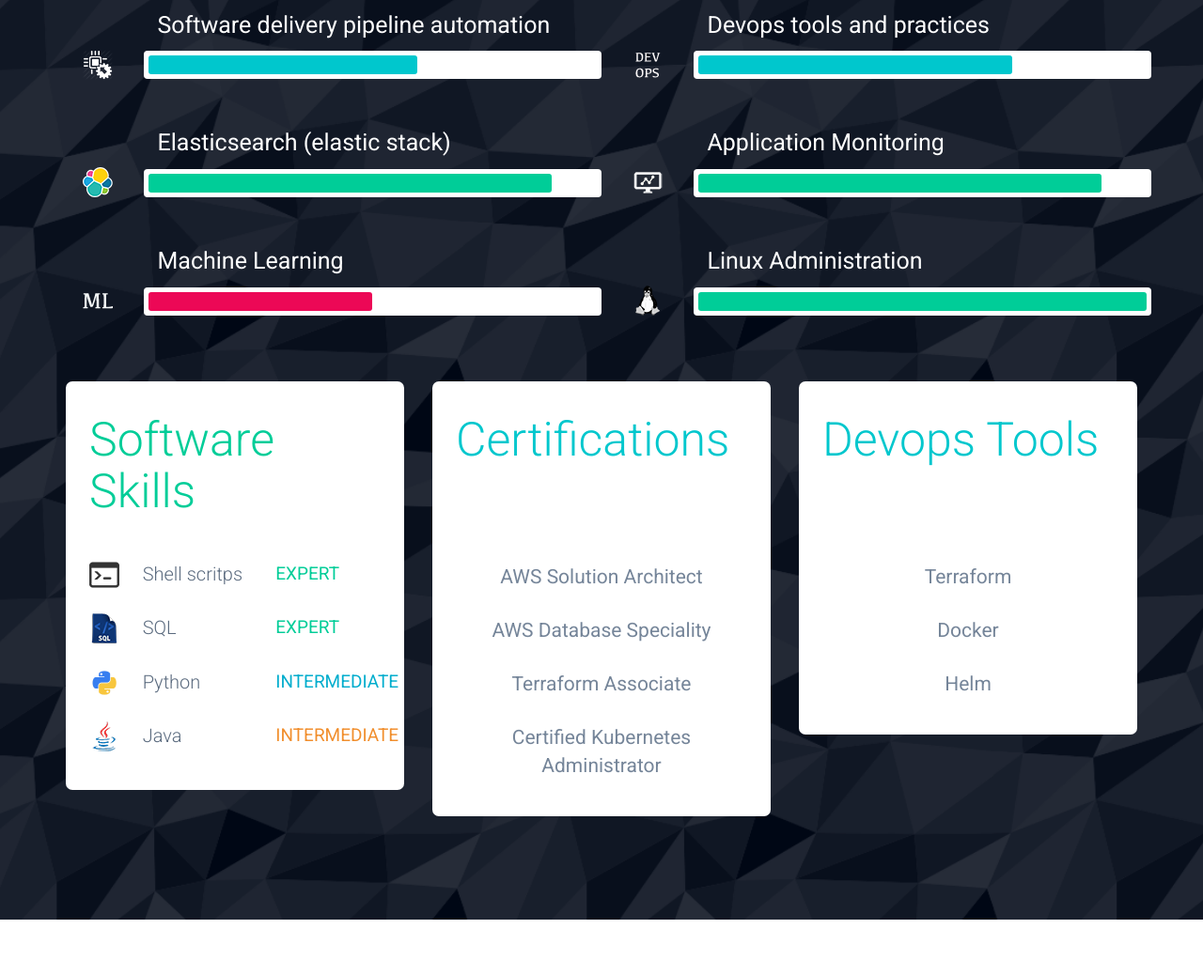
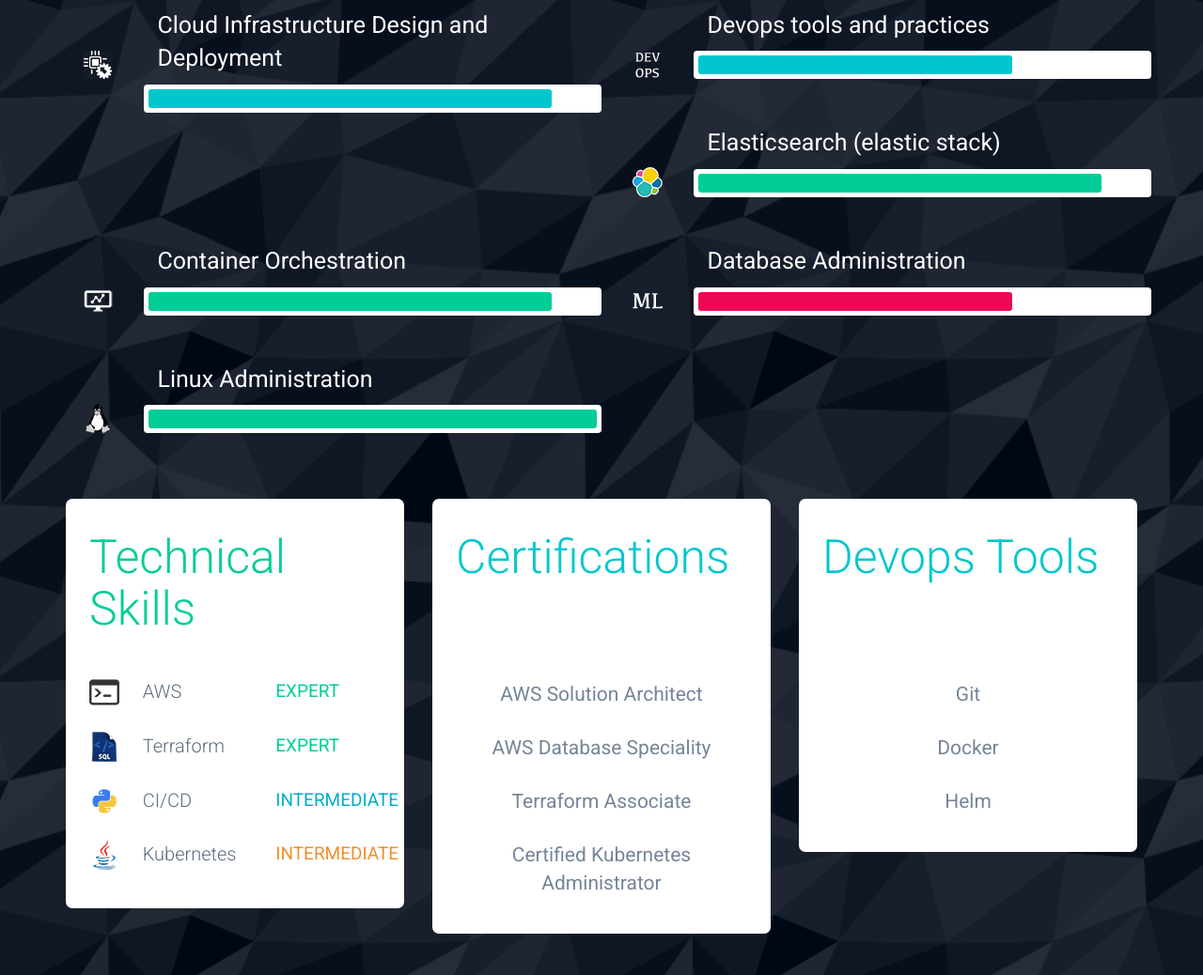
Before and after one commit to Aswanth-R/aswanth, a plain HTML site: page index.html in a window 1280 px wide. Shown: the part 3084-4122 px from the top of the page at 94% size. Drawn offline with nearby package versions, Linux system fonts and the light colour scheme.

Commit message:
Intial version v2

```diff
--- a/index.html
+++ b/index.html
@@ -170,7 +170,7 @@
 							<div class="col-md-4 img-myextra"><img alt="passionate" class="img-myextrame" src="img/passion.png"></div>
 							<div class="col-md-8">
 								<h5 class="text-five">Passion</h5>
-								<p class="text-subfive">I love to deal with every challenge with zest and passion, no exceptions here</p>
+								<p class="text-subfive">I embrace every challenge at work with passion and determination.</p>
 							</div>
 						</div>
 					</div>
@@ -180,7 +180,7 @@
 							<div class="col-md-4 img-myextra"><img alt="quality" class="img-myextrame" src="img/w_quality.png"></div>
 							<div class="col-md-8">
 								<h5 class="text-five">Quality work</h5>
-								<p class="text-subfive">Some people are happy to sit back and watch the world go by, I am not</p>
+								<p class="text-subfive">I prioritize quality over quantity and consistently strive to raise the bar, delivering exceptional work.</p>
 							</div>
 						</div>
 					</div>
@@ -190,7 +190,7 @@
 							<div class="col-md-4 img-myextra"><img alt="focused" class="img-myextrame" src="img/focused.png"></div>
 							<div class="col-md-8">
 								<h5 class="text-five">Focus</h5>
-								<p class="text-subfive">Focus on one important goal, it really does pay off</p>
+								<p class="text-subfive">Focusing on a single important goal truly pays off.</p>
 							</div>
 						</div>
 					</div>
@@ -218,7 +218,7 @@
 			<div class="row">
 				<div class="col-md-12">
 					<h3 class="title-three">More about me, and my life.</h3>
-					<p class="text-three">I was born in India. From there, I got to different places, studying in Coimbatore. After working in Chennai for almost 2 Years , Started my International IT-Career incepted in 2022 to Singapore.</p>
+					<p class="text-three">I was born in India and pursued my studies in Coimbatore. After working in Chennai for nearly two years, I embarked on my international IT career in 2022, starting in Singapore.</p>
 				</div>
 			</div>
 		</div>
@@ -237,9 +237,9 @@
 						<div class="hidden-xs col-sm-2 icon-skill"><img class="img-skill" alt="Forex" src="img/automation.png"/></div>
 						<div class="col-sm-10">
 							<div class="row">
-								<div class="col-sm-12 title-skill">Software delivery pipeline automation</div>
+								<div class="col-sm-12 title-skill">Cloud Infrastructure Design and Deployment</div>
 								<div class="col-sm-12 bar-skill">
-									<div class="this-skill my-blue my-sixty"></div>
+									<div class="this-skill my-blue my-ninety"></div>
 								</div>
 							</div>
 						</div>
@@ -279,7 +279,7 @@
 						<div class="hidden-xs col-sm-2 icon-skill"><img class="img-skill" alt="monitoring" src="img/monitoring.png"/></div>
 						<div class="col-sm-10">
 							<div class="row">
-								<div class="col-sm-12 title-skill">Application Monitoring</div>
+								<div class="col-sm-12 title-skill">Container Orchestration</div>
 								<div class="col-sm-12 bar-skill">
 									<div class="this-skill my-green my-ninety"></div>
 								</div>
@@ -293,9 +293,9 @@
 						<div class="col-sm-2 hidden-xs icon-skill"><img class="img-skill" alt="incident management" src="img/machinelearning.png"/></div>
 						<div class="col-sm-10">
 							<div class="row">
-								<div class="col-sm-12 title-skill">Machine Learning</div>
+								<div class="col-sm-12 title-skill">Database Administration</div>
 								<div class="col-sm-12 bar-skill">
-									<div class="this-skill my-pink my-fifty"></div>
+									<div class="this-skill my-pink my-seventy"></div>
 								</div>
 							</div>
 						</div>
@@ -326,29 +326,29 @@
 				<!-- Col 1 - Software Skills -->
 				<div class="col-md-4">
 					<div class="cont-ab">
-						<h4 class="title-four color-a">Software Skills</h4>
+						<h4 class="title-four color-a">Technical Skills</h4>
 						<!-- Software Abilitie 1 -->
 						<div class="row">
 							<div class="col-xs-2"><img class="img-soft" alt="bash scripting" src="img/bash.png"/></div>
-							<div class="col-xs-5 ability">Shell scritps</div>
+							<div class="col-xs-5 ability">AWS</div>
 							<div class="col-xs-5 expert">EXPERT</div>
 						</div>
 						<!-- Software Abilitie 2 -->
 						<div class="row">
 							<div class="col-xs-2"><img class="img-soft" alt="python" src="img/sql.png"/></div>
-							<div class="col-xs-5 ability">SQL</div>
+							<div class="col-xs-5 ability">Terraform</div>
 							<div class="col-xs-5 expert">EXPERT</div>
 						</div>
 						<!-- Software Abilitie 3 -->
 						<div class="row">
 							<div class="col-xs-2"><img class="img-soft" alt="Office" src="img/python.png"/></div>
-							<div class="col-xs-5 ability">Python</div>
+							<div class="col-xs-5 ability">CI/CD</div>
 							<div class="col-xs-5 advanced">INTERMEDIATE</div>
 						</div>
 						<!-- Software Abilitie 4 -->
 						<div class="row">
 							<div class="col-xs-2"><img class="img-soft" alt="java" src="img/java.png"/></div>
-							<div class="col-xs-5 ability">Java</div>
+							<div class="col-xs-5 ability">Kubernetes</div>
 							<div class="col-xs-5 intermediate">INTERMEDIATE</div>
 						</div>
 					</div>
@@ -419,7 +419,7 @@
 						<h4 class="title-four color-b">Devops Tools<br><br></h4>
 						<!-- Awesome Abilities -->
 						<div class="row">
-							<div class="col-md-12 text-awsm">Terraform</div>
+							<div class="col-md-12 text-awsm">Git</div>
 							<div class="col-md-12 text-awsm">Docker</div>
                            <div class="col-md-12 text-awsm">Helm</div>
 						</div>
@@ -557,7 +557,7 @@
 				<!--Mail -->
 				<div class="col-md-6 col-xs-12 txt-center">
 					<p class="icon-ct glyphicon glyphicon-send"></p>
-					<p class="text-ct"><a href="mailto:bhrth.dsra1@gmail.com?Subject=Hi%20there!" target="_blank">bhrth.dsra1@gmail.com</a></p>
+					<p class="text-ct"><a href="mailto:aswanth97r@gmail.com?Subject=Hi%20there!" target="_blank">aswanth97r@gmail.com</a></p>
 				</div>
 			</div>
 		</div>
```
